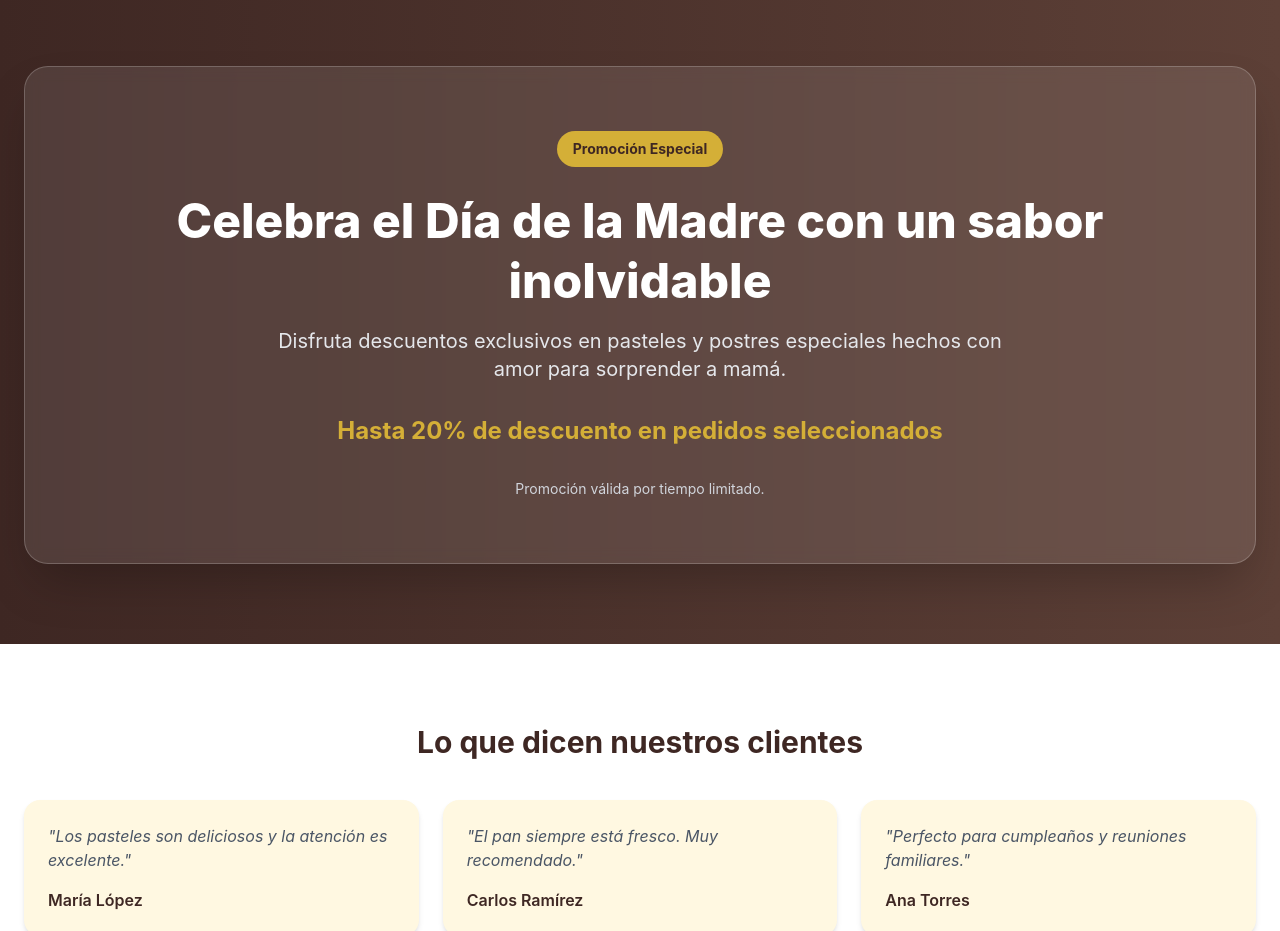
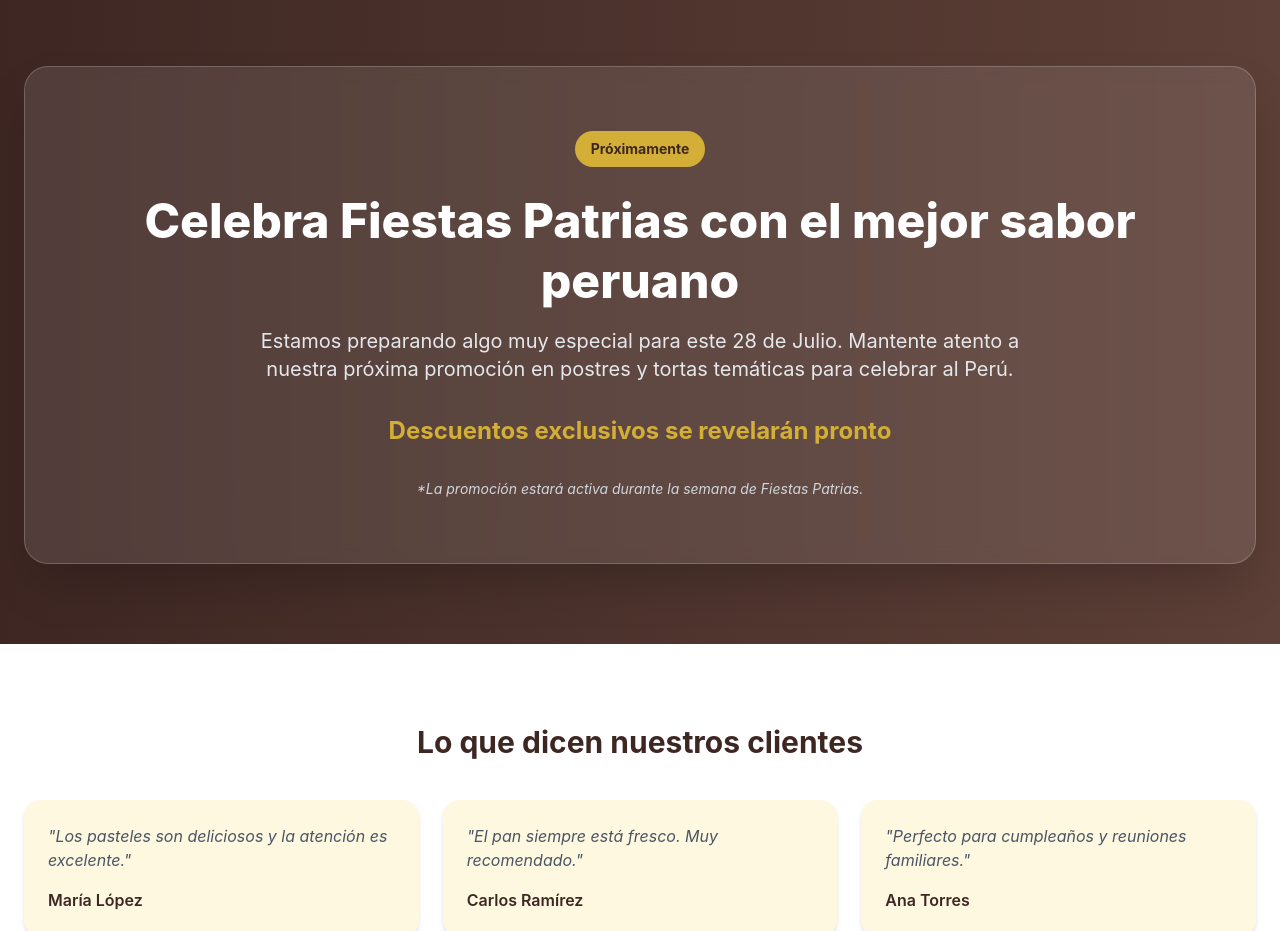
Before and after one commit to P1erosebas8/Sistemas-Para-Panaderia-Frontend, a React (Vite) app: page / in a window 1280 px wide. Shown: the part 1280-2211 px from the top of the page. Built offline with nearby package versions, Linux system fonts and the light colour scheme; no server answers.

Commit message:
feat: Promocion proximamente

```diff
--- a/src/components/ui/Promo.jsx
+++ b/src/components/ui/Promo.jsx
@@ -6,28 +6,27 @@ export default function PromoBanner() {
         <div className="bg-white/10 backdrop-blur-sm rounded-3xl p-10 md:p-16 text-center shadow-2xl border border-white/20">
 
           <span className="inline-block bg-[#D4AF37] text-[#3E2723] text-sm font-bold px-4 py-2 rounded-full mb-6">
-            Promoción Especial
+            Próximamente
           </span>
 
           <h2 className="text-4xl md:text-5xl font-extrabold mb-4 leading-tight">
-            Celebra el Día de la Madre con un sabor inolvidable
+            Celebra Fiestas Patrias con el mejor sabor peruano
           </h2>
 
 
           <p className="text-lg md:text-xl text-gray-200 max-w-3xl mx-auto mb-8">
-            Disfruta descuentos exclusivos en pasteles y postres especiales
-            hechos con amor para sorprender a mamá.
+            Estamos preparando algo muy especial para este 28 de Julio. Mantente atento a nuestra próxima promoción en postres y tortas temáticas para celebrar al Perú.
           </p>
 
 
           <div className="mb-8">
             <p className="text-2xl font-bold text-[#D4AF37]">
-              Hasta 20% de descuento en pedidos seleccionados
+              Descuentos exclusivos se revelarán pronto
             </p>
           </div>
 
-          <p className="text-sm text-gray-300 mt-6">
-            Promoción válida por tiempo limitado.
+          <p className="text-sm text-gray-300 mt-6 italic">
+            *La promoción estará activa durante la semana de Fiestas Patrias.
           </p>
         </div>
       </div>
```
